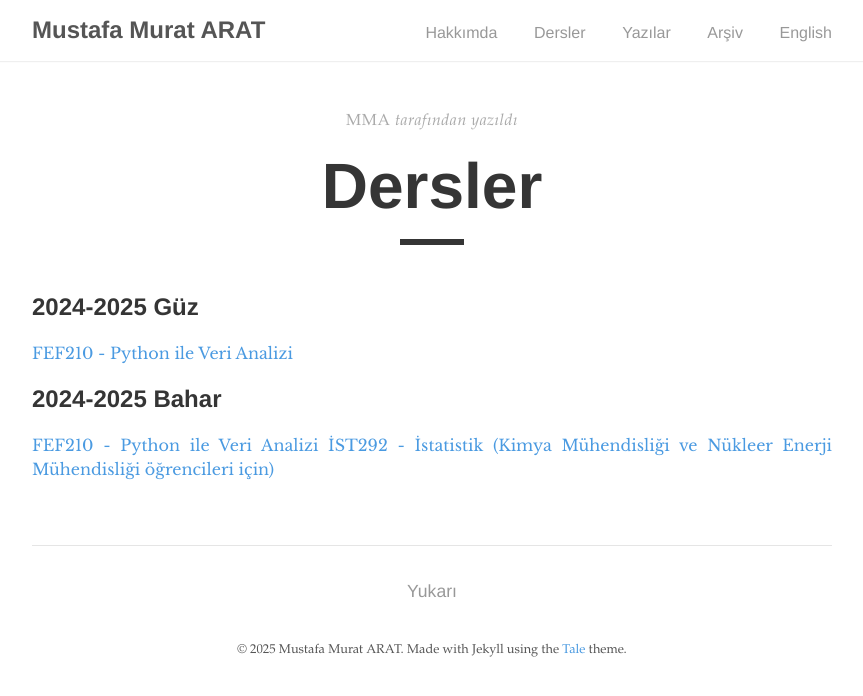
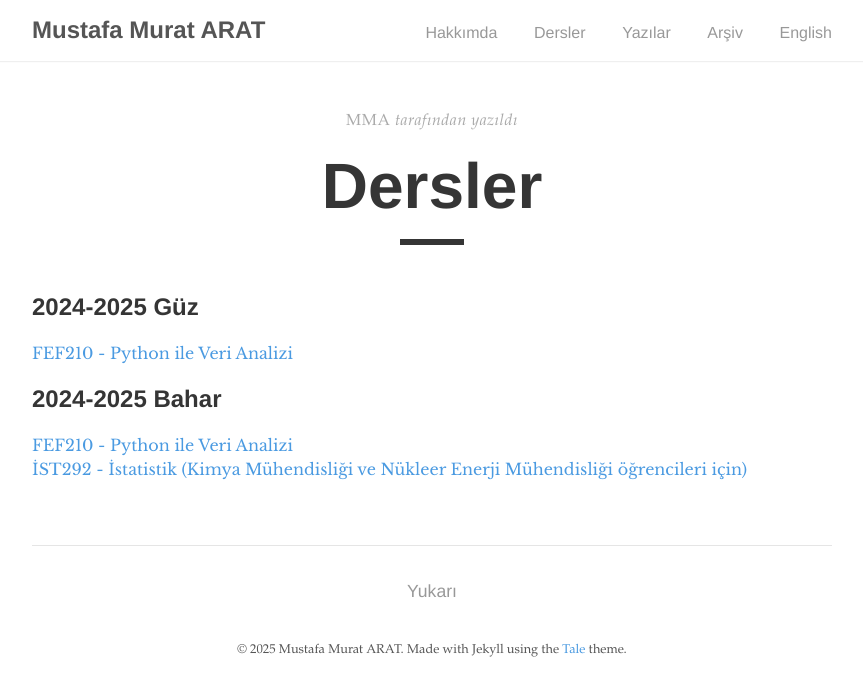
Before and after one commit to mmuratarat/turkish, a Jekyll site: the page built from _pages/courses.md, in a window 1280 px wide. Shown: the top 696 px of the page, without its empty margins (208-1071 px from the left). Built offline with Jekyll 4.4.1, drawn with Linux system fonts in a browser that asks for light colours; nearby versions of some CDN libraries; comment, search, counter and statistics services are not loaded.

```diff
--- a/_pages/courses.md
+++ b/_pages/courses.md
@@ -11,5 +11,5 @@ permalink: /courses/
 [FEF210 - Python ile Veri Analizi](/turkish/fef210_2425fall){:target="_blank"}
 
 ## 2024-2025 Bahar
-[FEF210 - Python ile Veri Analizi](/turkish/fef210_2425spring){:target="_blank"}
+[FEF210 - Python ile Veri Analizi](/turkish/fef210_2425spring){:target="_blank"}\\
 [İST292 - İstatistik (Kimya Mühendisliği ve Nükleer Enerji Mühendisliği öğrencileri için)](https://mmuratarat.github.io/turkish/files/ist292_2425spring_syllabus.pdf){:target="_blank"}
```
